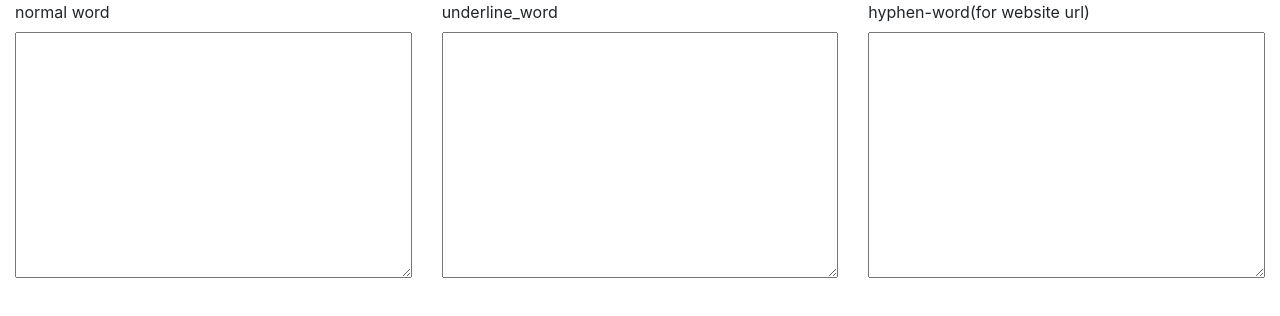
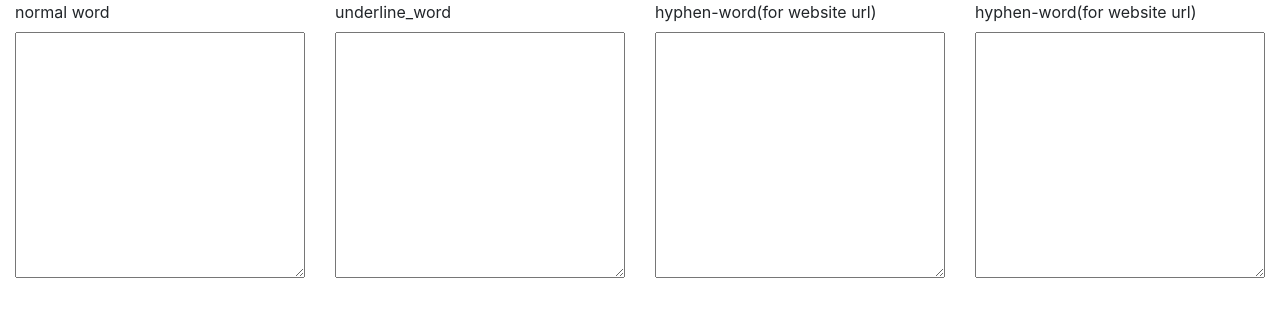
Before and after one commit to Boytobeaman/joinMain, a plain HTML site: page tools.html in a window 1280 px wide. Drawn offline with Linux system fonts and the light colour scheme.

Commit message:
add normal_hyphen_lowercase

```diff
--- a/tools.html
+++ b/tools.html
@@ -16,17 +16,21 @@
     <div id="root">
         <div class="container-fluid">
             <div class="row">
-                <div class="col-sm-4">
+                <div class="col-sm-3">
                     <label for="">normal word</label>
                     <textarea style="width: 100%;" rows="10" v-model="normal"></textarea>
                 </div>
-                <div class="col-sm-4">
+                <div class="col-sm-3">
                     <label for="">underline_word</label>
                     <textarea style="width: 100%;" rows="10" v-model="normal_"></textarea>
                 </div>
-                <div class="col-sm-4">
+                <div class="col-sm-3">
                     <label for="">hyphen-word(for website url)</label>
                     <textarea style="width: 100%;" rows="10" v-model="normal_hyphen"></textarea>
+                </div>
+                <div class="col-sm-3">
+                    <label for="">hyphen-word(for website url)</label>
+                    <textarea style="width: 100%;" rows="10" v-model="normal_hyphen_lowercase"></textarea>
                 </div>
             </div>
         </div>
@@ -39,7 +43,8 @@
             data:{
                 normal: '',
                 normal_:'',
-                normal_hyphen:''
+                normal_hyphen:'',
+                normal_hyphen_lowercase:'',
             },
             watch:{
                 normal: function () {
@@ -59,7 +64,15 @@
                     this.normal_hyphen= this.normal_hyphen.replace(/-+/g, "-")
                     this.normal = this.normal_hyphen.replace(/-+/g, " ")
                     this.normal_ = this.normal.replace(/ +/g, "_")
-                }
+                },
+                normal_hyphen_lowercase: function () {
+                    this.normal_hyphen_lowercase= this.normal_hyphen_lowercase.replace(/[-_]+/g, "-")
+                    this.normal_hyphen_lowercase= this.normal_hyphen_lowercase.replace(/-+/g, "-")
+                    this.normal_hyphen= this.normal_hyphen_lowercase
+                    this.normal_hyphen_lowercase= this.normal_hyphen_lowercase.toLowerCase()
+                    this.normal = this.normal_hyphen.replace(/-+/g, " ")
+                    this.normal_ = this.normal.replace(/ +/g, "_")
+                },
             }
 
         })
```
